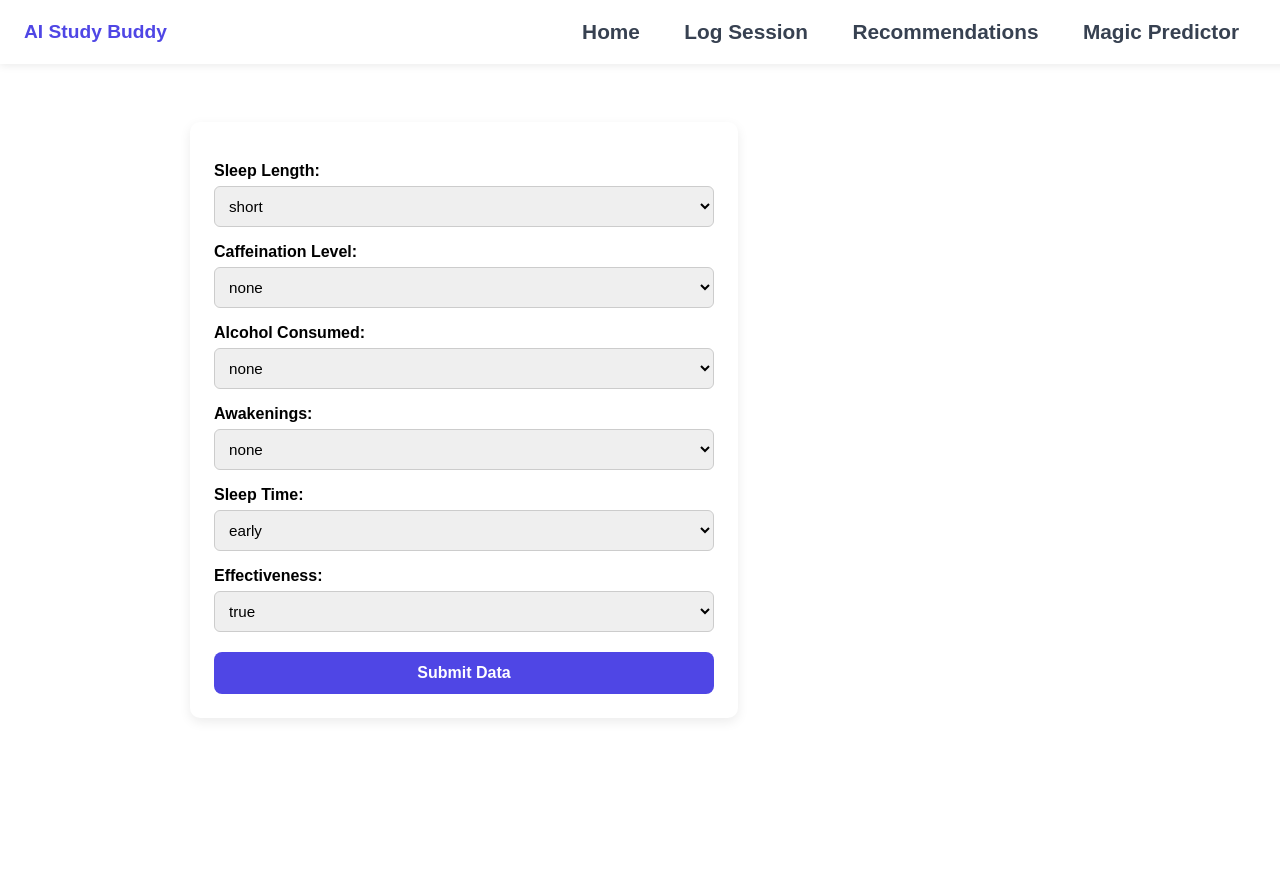
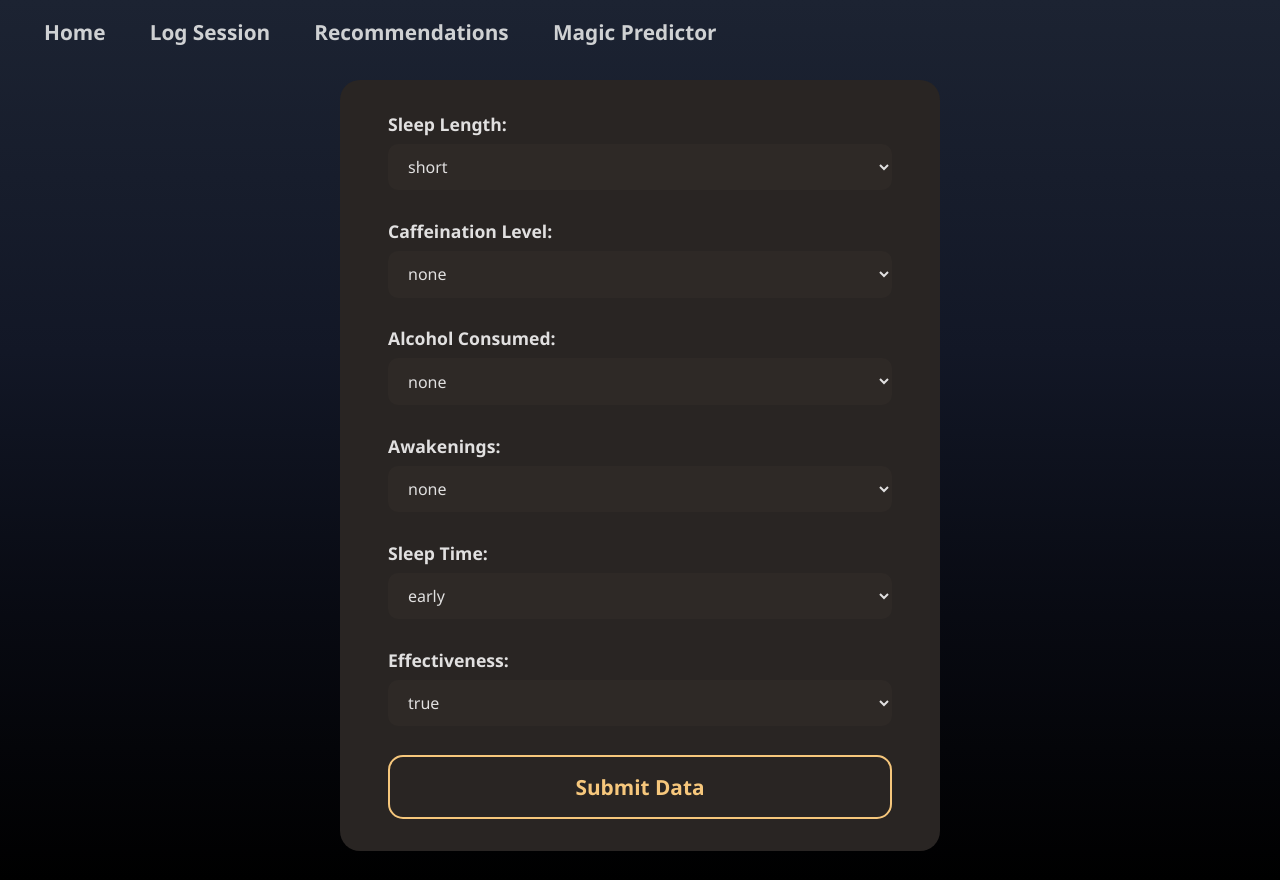
Before and after one commit to Ruwak/AISleepAid, a Flask app: page /index.html in a window 1280 px wide. Before the commit the page ends 720 px from the top, so only its background shows below. Run offline with Flask 3, Linux system fonts and the light colour scheme.

Commit message:
HelloWorld

```diff
--- a/main.py
+++ b/main.py
@@ -85,7 +85,6 @@
 
     # return processed data
     return processed
-
 
 # find recomendations
 def recommend_study_time_brute_force(model):
--- a/static/style.css
+++ b/static/style.css
@@ -1,262 +1,88 @@
 *{
-    font-family: Arial, Helvetica, sans-serif;
-}
-/* Grid layout for sessions */
-.grid-container {
-    display: grid;
-    grid-template-columns: repeat(auto-fill, minmax(220px, 1fr));
-    gap: 16px;
+    font-family: 'Segoe UI', Tahoma, Geneva, Verdana, sans-serif;
+        margin: 0;
+    padding: 0;
+    box-sizing: border-box;
 }
 
-#qwe{
-    display: flex;
-    justify-content: center; /* Centers horizontally */
-    align-items: center; /* Centers vertically */
-    font-size: 2rem;
-    margin-bottom: 2rem;
-    color:#4f46e5;
+html, body {
+    margin: 0;
+    padding: 0;
 }
 
-#session{
-    display: grid;
+.bannerImg {
+    height: 80rem;
+    background:  url("/static/images/sleep_banner.avif");
+    background-size: cover;
+    background-position: center;
+    width: 100%;
+    margin: 0;
+    padding: 0;
+    position: relative;
 }
 
-/* Individual session cards */
-.session-card {
-    padding: 16px;
-    border-radius: 10px;
-    box-shadow: 0 2px 8px rgba(0,0,0,0.08);
-    display: flex;
-    flex-direction: column;
-    gap: 4px;
-    transition: background-color 0.3s ease;
+.bannerOverlay {
+    height: 100%;
+    width: 100%;
+    background: #2e292688;
+    clip-path: polygon(
+    100% 100%,  /* bottom-right */
+    65% 100%,   /* bottom-middle */
+    45% 0%,     /* top-middle */
+    100% 0%     /* top-right */
+    );
+
+    position: relative;
+}
+.bannerContent {
+    color: #e1e0e0;
+    font-size: 2rem;
+    text-align: right;
+    margin-right: 7rem;
+}
+
+.bannerContent h1 {
+    padding-top: 15%;
+    font-size: 4rem;
+    margin-bottom: 1rem;
+}
+
+.bannerContent button {
+    padding: .9rem 2rem;
+    font-size: 1.4rem;
+    font-weight: 600;
+    border-radius: 15px;
+    margin-right: 10%;
+    margin-top: 10%;
+    color: #f6c77c;
+    /* CSS Reset */
+    background: none;
+    border: none;
+    cursor: pointer;
+    padding: 0;
 }
 
 
-/* Each field inside the card */
-.session-field {
-    font-size: 0.95rem;
-}.add-btn {
-    display: inline-block;
-    margin-top: 1.5rem;
-    padding: 0.6rem 1rem;
-    border-radius: 8px;
-    background: #4f46e5;
-    color: white;
-    text-decoration: none;
-    font-weight: 600;
-}
-
-/* Fixed add button */
-.add-session-btn {
-    position: fixed;
-    top: 20px;
-    right: 20px;
-    padding: 10px 16px;
-    background-color: #4f46e5;
-    color: white;
-    text-decoration: none;
-    border-radius: 8px;
-    font-weight: 600;
-    z-index: 1000;
-}
-
-.add-session-btn-2 {
-    position: fixed;
-    top: 20px;
-    right: 300px;
-    padding: 10px 16px;
-    background-color: #4f46e5;
-    color: white;
-    text-decoration: none;
-    border-radius: 8px;
-    font-weight: 600;
-    z-index: 1000;
-}
-
-/* Toggle button */
-#toggleBtn {
-    margin-bottom: 15px;
-    padding: 8px 14px;
-    border-radius: 6px;
-    border: none;
-    background-color: #e5e7eb;
-    cursor: pointer;
-    font-weight: 500;
-}
-
-#toggleBtn:hover {
-    background-color: #d1d5db;
-}
-
-/* Page container */
-form {
-    max-width: 500px;
-    background: #ffffff;
-    padding: 24px;
-    border-radius: 10px;
-    box-shadow: 0 4px 12px rgba(0,0,0,0.08);
-}
-
-/* Headings */
-h1 {
-    margin-bottom: 10px;
-}
-
-h3 {
-    margin-top: 16px;
-    margin-bottom: 6px;
-    font-size: 1rem;
-}
-
-/* Inputs and dropdowns */
-select,
-input[type="number"] {
-    width: 100%;
-    padding: 10px;
-    border-radius: 6px;
-    border: 1px solid #ccc;
-    font-size: 0.95rem;
-}
-
-/* Suggested times list */
-ul {
-    margin-bottom: 20px;
-    padding-left: 18px;
-}
-
-/* Submit button */
-#book {
-    margin-top: 20px;
-    width: 100%;
-    padding: 12px;
-    background-color: #4f46e5;
-    color: white;
-    border: none;
-    border-radius: 8px;
-    font-size: 1rem;
-    font-weight: 600;
-    cursor: pointer;
-}
-
-#book:hover {
-    background-color: #4f46e5;
-}
-
-#title {
-    font-size: 1.2rem;
-}
-
-.session-card.good {
-    background-color: #b9ffde;
-}
-
-.session-card.bad {
-    background-color: hsl(0, 77%, 88%);
-}
-
-
-.page {
-    max-width: 900px;
-    margin: 0 auto;
-    padding: 24px;
-}
-
-/* Title */
-.page h1 {
-    font-size: 1.8rem;
-    margin-bottom: 24px;
-    font-weight: 700;
-}
-
-/* Recommendation cards */
-.recommendation-card {
-    background: #ffffff;
-    border-radius: 14px;
-    padding: 18px 22px;
-    margin-bottom: 16px;
-    box-shadow: 0 6px 18px rgba(0, 0, 0, 0.08);
-    border-left: 6px solid #4f46e5;
-    transition: transform 0.2s ease, box-shadow 0.2s ease;
-}
-
-
-
-/* Card headings */
-.recommendation-card h2 {
-    margin-bottom: 10px;
-    font-size: 1.2rem;
-    font-weight: 600;
-}
-
-/* Card text */
-.recommendation-card p {
-    margin: 4px 0;
-    font-size: 0.95rem;
-    color: #374151;
-}
-
-/* Probability highlight */
-.recommendation-card .probability {
-    margin-top: 10px;
-    font-weight: 700;
-    color: #16a34a;
-    font-size: 1rem;
-}
-
-/* Feature importance section */
-.feature-importance {
-    margin-top: 40px;
-}
-
-/* Feature importance table */
-.feature-importance table {
-    width: 100%;
-    border-collapse: collapse;
-    margin-top: 12px;
-    background: #ffffff;
-    border-radius: 12px;
-    overflow: hidden;
-    box-shadow: 0 4px 12px rgba(0,0,0,0.08);
-}
-
-.feature-importance th,
-.feature-importance td {
-    padding: 12px 14px;
-    text-align: left;
-    font-size: 0.95rem;
-}
-
-.feature-importance th {
-    background-color: #f3f4f6;
-    font-weight: 600;
-}
-
-.feature-importance tr:nth-child(even) {
-    background-color: #fafafa;
-}
-
-/* NAV BAR */
 .navbar {
     position: fixed;
     top: 0;
     left: 0;
     width: 100%;
     height: 64px;
-    background-color: #ffffff3a;
+    background-color: #00000000;
     display: flex;
     align-items: center;
     justify-content: space-between;
     padding: 0 24px;
-    box-shadow: 0 2px 8px rgba(0,0,0,0.08);
     z-index: 2000;
 }
 
 /* Left title */
 .nav-left {
-    font-size: 1.2rem;
-    font-weight: 700;
-    color: #4f46e5;
+    font-weight: 600;
+    color: #f6c77c;
+    font-size: 2rem;
+
 }
 
 .nav-right{
@@ -268,15 +94,77 @@
     padding: 20px;
     text-decoration: none;
     font-weight: 600;
-    color: #374151;
+    color: #cfd1d3;
     font-size: 1.3rem;
 }
 
 .nav-right a:hover {
-    color: #4f46e5;
+    color: #f6c77c;
 }
 
-/* Push page content below navbar */
-.content {
-    padding-top: 90px;
+/* New Page (Log ) */
+/* Form container styling */
+.form-container {
+    max-width: 600px;
+    margin: 5rem auto 4rem auto; /* pull up near banner */
+    background: #292523;
+    padding: 2rem 3rem;
+    border-radius: 20px;
+    color: #e1e0e0;
 }
+
+.form-container .form-group {
+    margin-bottom: 1.8rem;
+}
+
+.form-container label {
+    display: block;
+    margin-bottom: 0.5rem;
+    font-weight: 600;
+    font-size: 1.1rem;
+}
+
+.form-container select {
+    width: 100%;
+    padding: 0.7rem 1rem;
+    font-size: 1rem;
+    border-radius: 10px;
+    border: none;
+    outline: none;
+    background: #2e2926;
+    color: #e1e0e0;
+    cursor: pointer;
+}
+
+
+
+/* Submit Button styling */
+.submit-btn {
+    display: inline-block;
+    padding: 1rem 2.5rem;
+    font-size: 1.3rem;
+    font-weight: 600;
+    border-radius: 15px;
+    background: transparent;
+    border: 2px solid #f6c77c;
+    color: #f6c77c;
+    cursor: pointer;
+    width: 100%;
+}
+
+
+.submit-btn:hover {
+    transition: all 0.54s ease-in-out;
+    box-shadow: 0 12px 30px rgb(255, 255, 255);
+}
+
+body {
+    min-height: 100vh;
+    background: linear-gradient(
+        180deg,
+        #1c2332 0%,
+        #121726 40%,
+        #080a12 70%,
+        #000000 100%
+    );
+}
--- a/templates/base.html
+++ b/templates/base.html
@@ -6,11 +6,12 @@
     <title>{% block title %}AiStudyBuddy{% endblock %}</title>
     <link rel="stylesheet" href="{{ url_for('static', filename='style.css') }}">
 </head>
-<body>
+
+<body class="{% block body_class %}{% endblock %}">
 
     <!-- NAV BAR -->
     <nav class="navbar">
-        <div class="nav-left">AI Study Buddy</div>
+
         <div class="nav-right">
             <a href="{{ url_for('home') }}">Home</a>
             <a href="{{ url_for('book') }}">Log Session</a>
@@ -19,11 +20,8 @@
         </div>
     </nav>
 
-    <!-- Page content -->
     <main class="content">
-        {% block content %}
-        <h1>This is default</h1>
-        {% endblock %}
+        {% block content %}{% endblock %}
     </main>
 
 </body>
--- a/templates/book.html
+++ b/templates/book.html
@@ -1,70 +1,72 @@
 {% extends "base.html" %}
 
-{% block title %}Home{% endblock %}
+{% block title %}Sleep Data{% endblock %}
+
+{% block body_class %}book-page{% endblock %}
 
 {% block content %}
+<!-- Form Section -->
+<div id="background-book ">
+    <div class="form-container">
+        <form method="POST" action="{{ url_for('book') }}">
 
-    <div class="page">
-    <form method="POST" action="{{ url_for('book')}}">
-
-        <!-- Bed Time selection -->
-        <h3>Sleep Length:</h3>
+            <div class="form-group">
+                <label for="SleepLength">Sleep Length:</label>
                 <select name="SleepLength" id="SleepLength">
                     {% for SleepLength in sleep_lengths %}
                         <option value="{{ SleepLength }}">{{ SleepLength }}</option>
                     {% endfor %}
                 </select>
+            </div>
 
-        <br>
-        <!-- Energy Level -->
-        <h3>Caffeination Level:</h3>
+            <div class="form-group">
+                <label for="CaffeineConsumed">Caffeination Level:</label>
                 <select name="CaffeineConsumed" id="CaffeineConsumed">
                     {% for CaffeineConsumed in caffeine_intakes %}
                         <option value="{{ CaffeineConsumed }}">{{ CaffeineConsumed }}</option>
                     {% endfor %}
                 </select>
+            </div>
 
-        <br>
-        <!-- Alcohol Consumed selections -->
-        <h3>Alcohol Consumed:</h3>
+            <div class="form-group">
+                <label for="AlcoholConsumed">Alcohol Consumed:</label>
                 <select name="AlcoholConsumed" id="AlcoholConsumed">
                     {% for AlcoholConsumed in is_alcoholconsumeded %}
                         <option value="{{ AlcoholConsumed }}">{{ AlcoholConsumed }}</option>
                     {% endfor %}
                 </select>
+            </div>
 
-        <br>
-        <!-- Sleep Duration selections -->
-        <h3>Awakenings:</h3>
+            <div class="form-group">
+                <label for="Awakenings">Awakenings:</label>
                 <select name="Awakenings" id="Awakenings">
                     {% for Awakenings in awakeningss %}
                         <option value="{{ Awakenings }}">{{ Awakenings }}</option>
                     {% endfor %}
                 </select>
+            </div>
 
-        <br>
-        <!-- Caffeine Intake selections -->
-        <h3>Sleep Time:</h3>
+            <div class="form-group">
+                <label for="SleepTime">Sleep Time:</label>
                 <select name="SleepTime" id="SleepTime">
                     {% for sleepTime in sleep_times %}
                         <option value="{{ sleepTime }}">{{ sleepTime }}</option>
                     {% endfor %}
                 </select>
+            </div>
 
-
-        <br>
-        <!-- effectivness selections -->
-        <h3>Effectiveness:</h3>
+            <div class="form-group">
+                <label for="effectiveness">Effectiveness:</label>
                 <select name="effectiveness" id="effectiveness">
                     {% for effectiveness in effectivenesses %}
                         <option value="{{ effectiveness }}">{{ effectiveness }}</option>
                     {% endfor %}
                 </select>
-        <br>
+            </div>
 
-        <button id="book" type="submit">Submit Data</button>
+            <button id="book" type="submit" class="submit-btn">Submit Data</button>
 
         </form>
     </div>
-
+</div>
 {% endblock %}
```
Also changed, not shown: templates/bookOld.html (deleted, +0 -76 lines), templates/index.html (+13 -18 lines), static/images/index_img.jpg (added), static/images/sample_img.jpg (added), static/images/sleep_banner.avif (added), static/json/sleep_sessions.json. Lines whose indentation alone changed are shown as unchanged.
